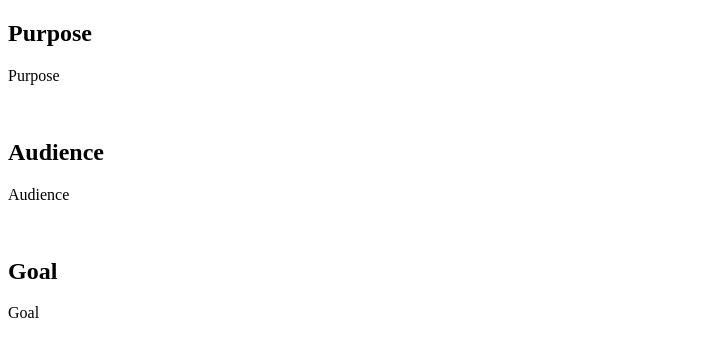
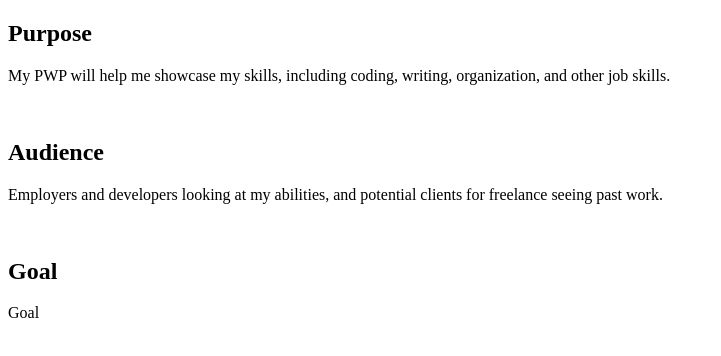
Before and after one commit to MsBeck1997/check-beck-out, a plain HTML site: page public_html/documentation/milestone-1.html in a window 1280 px wide. Shown: the whole page, without its empty margins (0-721 px from the left). Drawn offline with Linux system fonts and the light colour scheme.

Commit message:
added purpose and audience

```diff
--- a/public_html/documentation/milestone-1.html
+++ b/public_html/documentation/milestone-1.html
@@ -7,10 +7,10 @@
 
 <body>
     <h2>Purpose</h2>
-    <p>Purpose</p>
+    <p>My PWP will help me showcase my skills, including coding, writing, organization, and other job skills.</p>
     </br>
     <h2>Audience</h2>
-    <p>Audience</p>
+    <p>Employers and developers looking at my abilities, and potential clients for freelance seeing past work. </p>
     </br>
     <h2>Goal</h2>
     <p>Goal</p>
```
